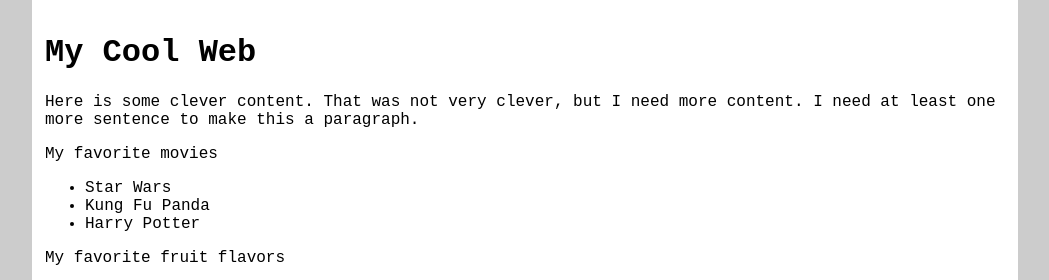
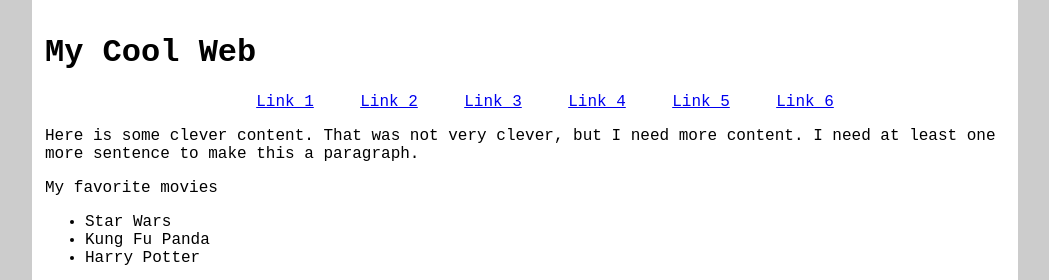
Before and after one commit to carloscordero1/Stylin-with-CSS, a plain HTML site: page index.html in a window 1280 px wide. Shown: the top 280 px of the page, without its empty margins (115-1164 px from the left). Drawn offline with Linux system fonts and the light colour scheme.

Commit message:
Update index.html

```diff
--- a/index.html
+++ b/index.html
@@ -2,12 +2,12 @@
 <html>
   <head>
     <title>My Cool Web Page</title>
+    <meta name="viewport" content="width=device-width, initial-scale=1" />
+    <meta name="robots" content="noindex,nofollow" />
     <style>
       html{
         background-color:#ccc
       }
-
-
       body{
         font-family: 'Courier New';
         max-width: 960px;
@@ -16,6 +16,19 @@
         margin: 0 auto;
         padding: 1%;
       }
+      nav{
+			  text-align:center; /* centers the nav */
+		  }
+		  nav ul{
+				list-style:none; /* removes the bullets */
+			}
+		  nav ul li{
+				display:inline-block; /* makes horizontal, but able to declare margins */
+				margin:0 2%; /* margin left-right, gets smaller as necessary */
+			}
+		  nav a:hover{
+			  text-decoration: none;
+		  }
       footer{
         text-align: center;
         clear: both;
@@ -23,7 +36,20 @@
     </style>
   </head>
   <body>
-    <h1>My Cool Web</h1>
+    <header>
+      <h1>My Cool Web</h1>
+      <!--NAV WILL GO HERE-->
+      <nav>
+        <ul>
+          <li><a href="#">Link 1</a></li>
+          <li><a href="#">Link 2</a></li>
+          <li><a href="#">Link 3</a></li>
+          <li><a href="#">Link 4</a></li>
+          <li><a href="#">Link 5</a></li>
+          <li><a href="#">Link 6</a></li>
+        </ul>
+      </nav>
+    </header>
     <p>Here is some clever content. That was not very clever, but I need more content. I need at least one more sentence to make this a paragraph. </p>
     <p>My favorite movies</p>
     <p>
@@ -41,7 +67,7 @@
         <li>Strawberry</li>
       </ol>
     </p>
-    <p> <img src="https://picsum.photos/200/300"/></p>
+    <p> <img src="https://picsum.photos/200/300" /></p>
     <p>Pictures provided by <a href="https://picsum.photos/" target="=_blank">Lorem Picsum</a></p>
     <p>Here is how we use the <strong>strong</strong> tag. Here is how we use the <em>em</em> tag. Here is how we use the <strike>strike</strike> tag.</p>
     <div>Here we are inside a div. <span style="background-color:yellow">Here we are inside a span.</span> </div>
```
